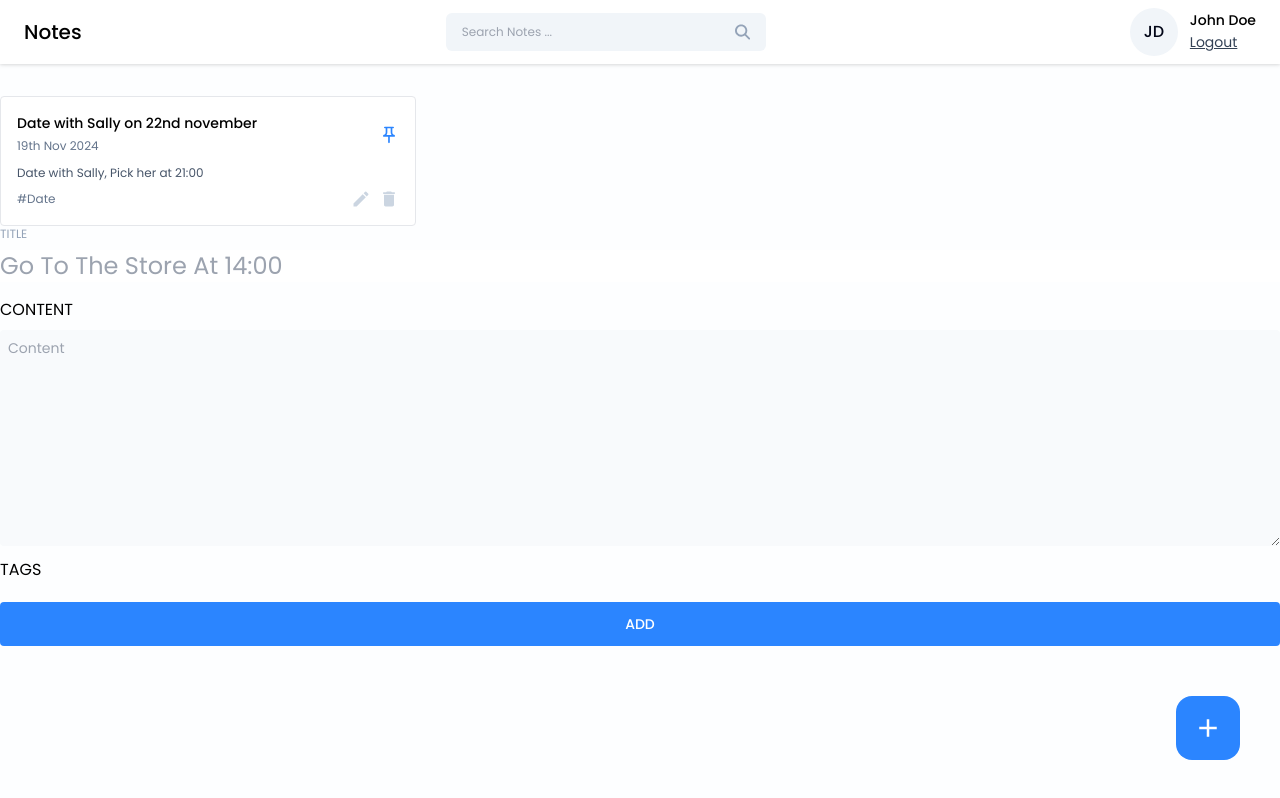
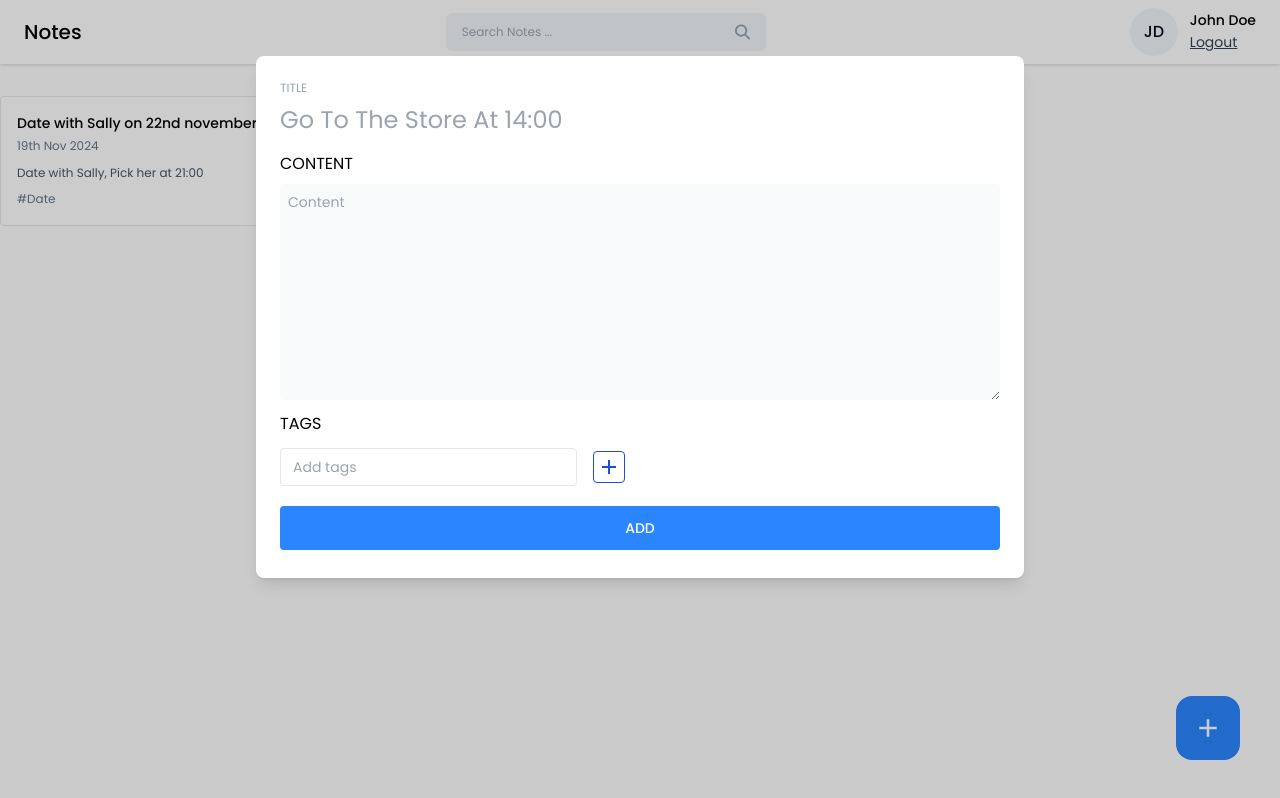
Before and after one commit to sixeyes198/notes_app, a React (Vite) app in the folder frontend/notes-app/: page /dashboard in a window 1280 px wide. Both pictures are taken after a click on the button 1208 px from the left and 728 px from the top of the page. Built offline with nearby package versions, Linux system fonts and the light colour scheme.

Commit message:
just finshed the adding and editing tags

```diff
--- /dev/null
+++ b/frontend/notes-app/src/components/Input/TagInput.jsx
@@ -0,0 +1,68 @@
+import React, { useState } from "react";
+import { MdAdd, MdClose } from "react-icons/md";
+
+const TagInput = ({ tags, setTags }) => {
+  // INPUT value
+  const [inputValue, setInputValue] = useState("");
+
+  //handling the input
+  const handleInputChange = (e) => {
+    setInputValue(e.target.value);
+  };
+
+  //handling adding tags
+  const addNewTag = () => {
+    if (inputValue.trim() !== "") {
+      setTags([...tags, inputValue.trim()]);
+      setInputValue("");
+    }
+  };
+
+  const handleKeyDown = (e) => {
+    if (e.key === "Enter") {
+      addNewTag();
+    }
+  };
+
+const hadleRemoveTag = (tagToRemove)=>{
+    setTags(tags.filter((tag)=> tag !== tagToRemove));
+};
+
+  return (
+    <div>
+
+    { tags?.length > 0 && (
+        <div className="flex itmes-center gap-2 flex-wrap mt-2">
+        {tags.map((tag, index) => (
+          <span key={index} className="">
+            #{tag}
+            <button onClick={() => {hadleRemoveTag(tag)}}>
+              <MdClose />
+            </button>
+          </span>
+        ))}
+      </div>)}
+
+      <div className="flex items-center gap-4 mt-3">
+        <input
+          type="text"
+          className="text-sm bg-transparent border px-3 py-2 rounded outline-none"
+          placeholder="Add tags"
+          onChange={handleInputChange}
+          onKeyDown={handleKeyDown}
+        />
+
+        <button
+          className="w-8 h-8 flex items-center justify-center rounded border border-blue-700 hover:bg-blue-700 "
+          onClick={() => {
+            addNewTag();
+          }}
+        >
+          <MdAdd className="text-2xl text-blue-700 hover:text-white" />
+        </button>
+      </div>
+    </div>
+  );
+};
+
+export default TagInput;
--- a/frontend/notes-app/src/pages/Home/AddEditNotes.jsx
+++ b/frontend/notes-app/src/pages/Home/AddEditNotes.jsx
@@ -1,14 +1,23 @@
-import React from "react";
+import React, { useState } from "react";
+import TagInput from "../../components/Input/TagInput";
 
 const AddEditNotes = () => {
+  const [title, setTitle] = useState("");
+  const [content, setContent] = useState("");
+  const [tags, setTags] = useState([]);
+
   return (
     <div>
+      {/* Check if the stying on the tags and content changes LATER..*/}
+
       <div className="flex flex-col gap-2">
         <label className="input-lable">TITLE</label>
         <input
           type="text"
           className="text-2xl text-slate-950 outline-none"
           placeholder="Go To The Store At 14:00"
+          value={title}
+          onChange={({ target }) => setTitle(target.value)}
         />
       </div>
       <div className="flex flex-col gap-2 mt-4">
@@ -18,14 +27,19 @@
           className="text-sm text-slate-950 outline-none  bg-slate-50 p-2 rounded"
           placeholder="Content"
           rows={10}
+          value={content}
+          onChange={({ target }) => setContent(target.value)}
         />
       </div>
+
       <div className="mt-3">
         <label className="input-label">TAGS</label>
+        <TagInput tags={tags} setTags={setTags} />
       </div>
 
-      <button className="btn-primary font-medium mt-5 p-3" onClick={()=> {}}>
-        ADD</button>
+      <button className="btn-primary font-medium mt-5 p-3" onClick={() => {}}>
+        ADD
+      </button>
     </div>
   );
 };
--- a/frontend/notes-app/src/pages/Home/Home.jsx
+++ b/frontend/notes-app/src/pages/Home/Home.jsx
@@ -1,10 +1,18 @@
-import React from "react";
+import React, { useState } from "react";
 import Navbar from "../../components/Navbar/Navbar";
 import NoteCard from "../../components/Cards/NoteCard";
 import { MdAdd } from "react-icons/md";
 import AddEditNotes from "./AddEditNotes";
+import Modal from "react-modal";
 
 const Home = () => {
+  //Using the react modal
+  const [openAddEditModal, setAddEditModal] = useState({
+    isShown: false,
+    type: "add",
+    data: null,
+  });
+
   return (
     <>
       <Navbar />
@@ -25,14 +33,26 @@
       </div>
       <button
         className="w-16 h-16 flex items-center justify-center rounded-2xl bg-primary hover:bg-blue-600 absolute right-10 bottom-10"
-        onClick={() => {}}
+        onClick={() => {
+          setAddEditModal({ isShown: true, type: "add", data: null });
+        }}
       >
         <MdAdd className="text-[30px] text-white" />
       </button>
 
-
-      <AddEditNotes />
-
+      <Modal
+        isOpen={openAddEditModal.isShown}
+        onRequestClose={() => {}}
+        style={{
+          overlay: {
+            backgroundColor: "rgba(0,0,0,0.2)",
+          },
+        }}
+        contentLabel=""
+        className="w-full max-w-3xl max-h-[75v] bg-white rounded-lg mx-auto mt-14 p-6 overflow-y-auto backdrop-blur-sm transition-all shadow-lg"
+      >
+        <AddEditNotes />
+      </Modal>
     </>
   );
 };
```
